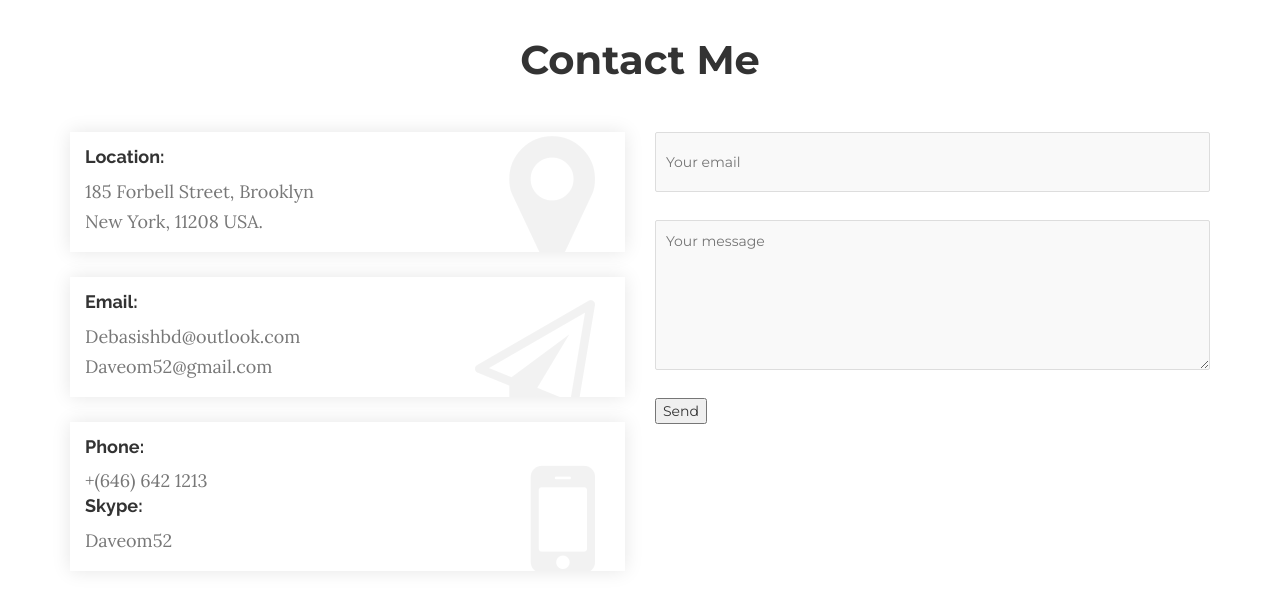
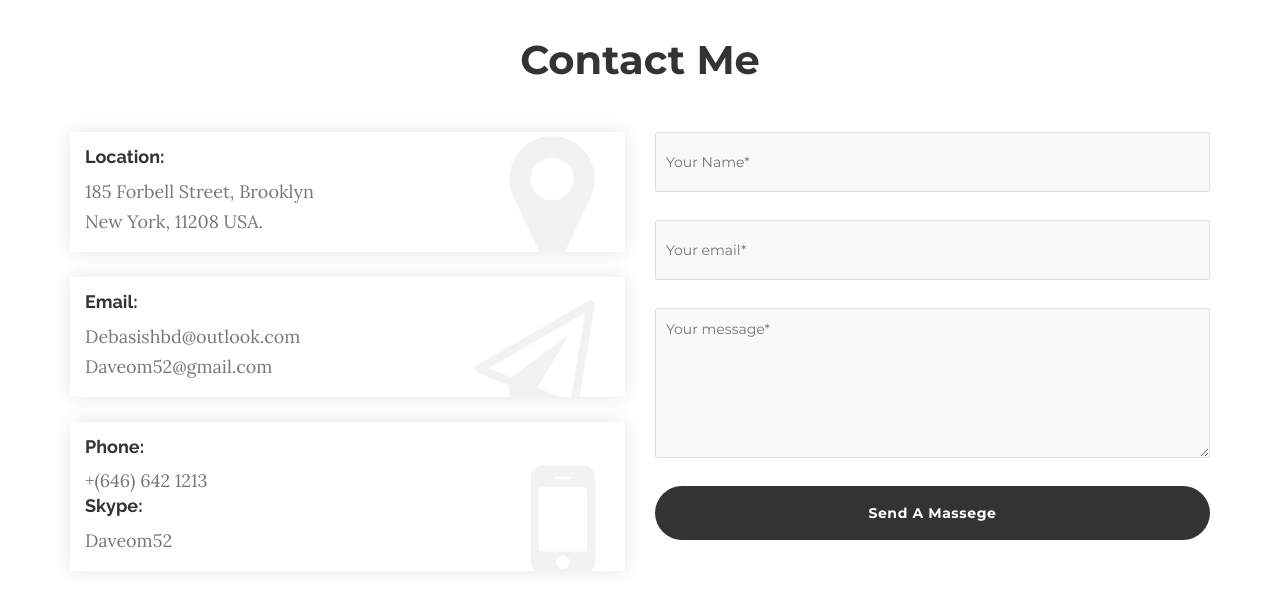
Before and after one commit to DebOM/DebOM.github.io, a plain HTML site: page index.html in a window 1280 px wide. Shown: the part 4160-4750 px from the top of the page. Drawn offline with nearby package versions, Linux system fonts and the light colour scheme; some packages are replaced by stand-ins of ours; animation ran at ten frames a second.

Commit message:
message form fixed

```diff
--- a/index.html
+++ b/index.html
@@ -329,9 +329,10 @@
 						<!-- </div> -->
 					<!-- </form> -->
 					<form method="POST" action="http://formspree.io/debasishbd@outlook.com" class="contact-form">
-						<input type="email" name="email" placeholder="Your email">
-						<textarea name="message" placeholder="Your message"></textarea>
-						<button type="submit">Send</button>
+						<input type="name" name="name" required placeholder="Your Name*">
+						<input type="email" name="email" required placeholder="Your email*">
+						<textarea name="message" required placeholder="Your message*"></textarea>
+						<button class="text-center contact-btn wow fadeInUp" type="submit">Send A Massege</button>
 					</form>
 				</div>
 				 <!-- data-wow-delay="0.2s" -->
```
